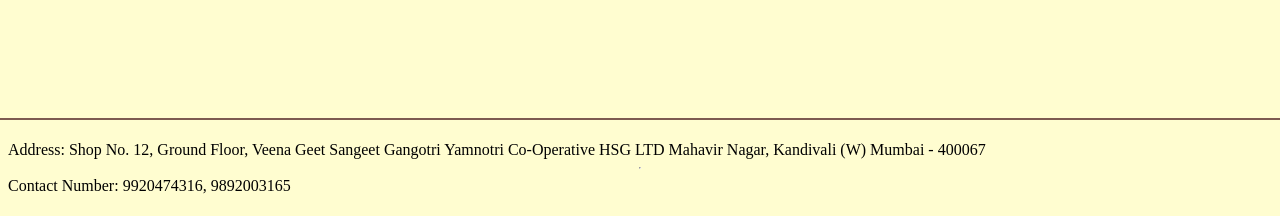
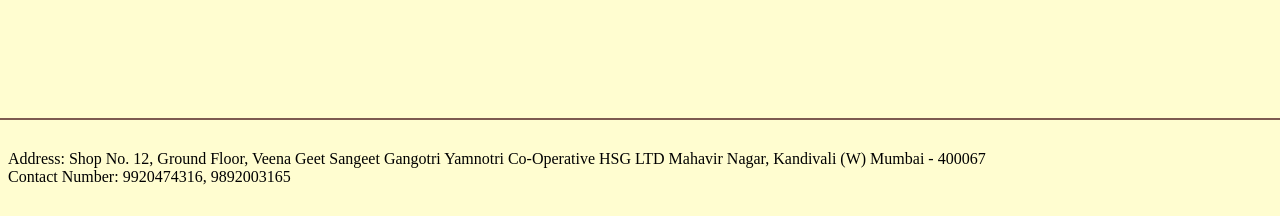
Before and after one commit to Sunitastationery/sunitastationery.github.io, a plain HTML site: page pages/art-craft-and-drwaring-material/art-and-craft/air-hardening-bar/index.html in a window 1280 px wide. Shown: the part 584-800 px from the top of the page. Drawn offline with Linux system fonts and the light colour scheme.

Commit message:
Update index.html

```diff
--- a/pages/art-craft-and-drwaring-material/art-and-craft/air-hardening-bar/index.html
+++ b/pages/art-craft-and-drwaring-material/art-and-craft/air-hardening-bar/index.html
@@ -54,13 +54,12 @@
         </div>
       </div>
       <div class="footer">
-        <span
-          >Address: Shop No. 12, Ground Floor, Veena Geet Sangeet Gangotri
+        <div>
+          Address: Shop No. 12, Ground Floor, Veena Geet Sangeet Gangotri
           Yamnotri Co-Operative HSG LTD Mahavir Nagar, Kandivali (W) Mumbai -
           400067
-        </span>
-        <hr />
-        <span>Contact Number: 9920474316, 9892003165</span>
+        </div>
+        <div>Contact Number: 9920474316, 9892003165</div>
       </div>
     </div>
   </body>
```
